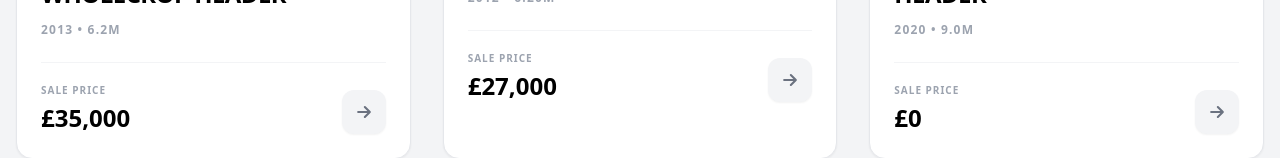
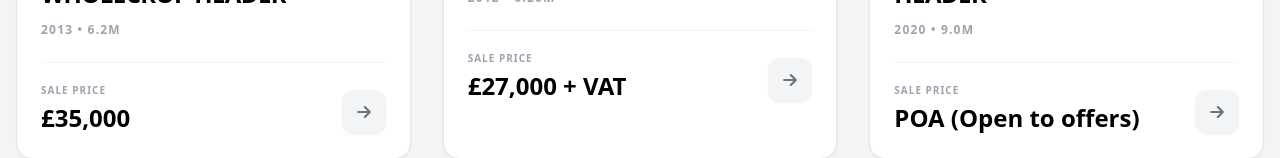
Before and after one commit to unbarrier-gif/farmcash-listing-shell, a React (Vite) app: page / in a window 1280 px wide. Shown: the part 694-852 px from the top of the page. Built offline with nearby package versions, Linux system fonts and the light colour scheme; a web font is replaced by a local one.

Commit message:
Update Home.tsx

```diff
--- a/src/pages/Home.tsx
+++ b/src/pages/Home.tsx
@@ -100,7 +100,7 @@ const Home: React.FC<Props> = ({ mode = "all" }) => {
               location: getTileLocation(l),
               heroImage: l.heroImage?.src,
               year: l.year,
-              price: l.priceText ?? "",
+              priceText: l.priceText ?? "",
               specSummary: pickTileSpec(l),
             }}
           />
```
